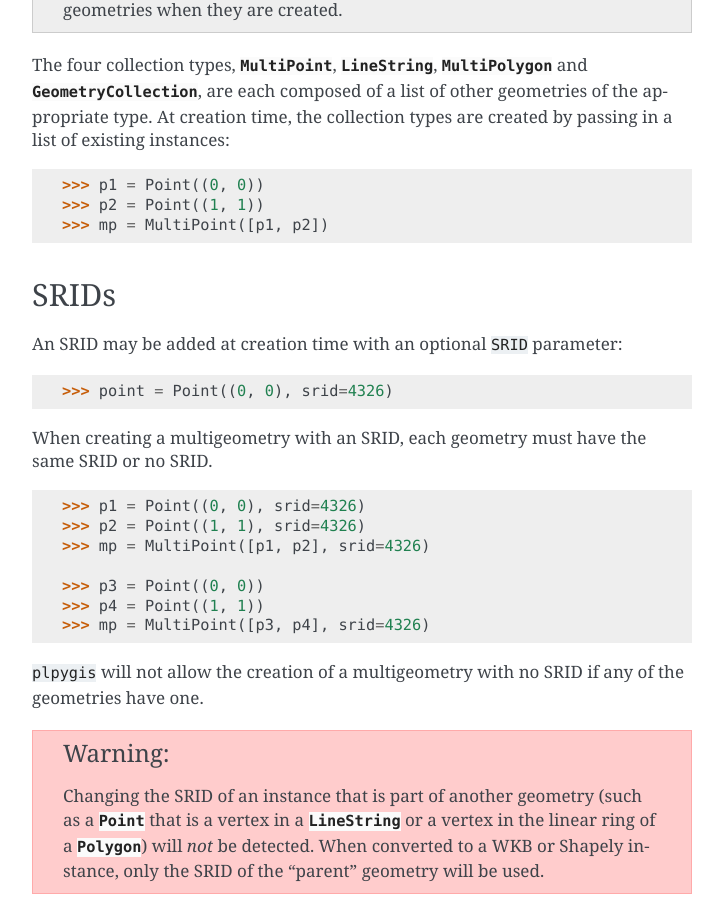
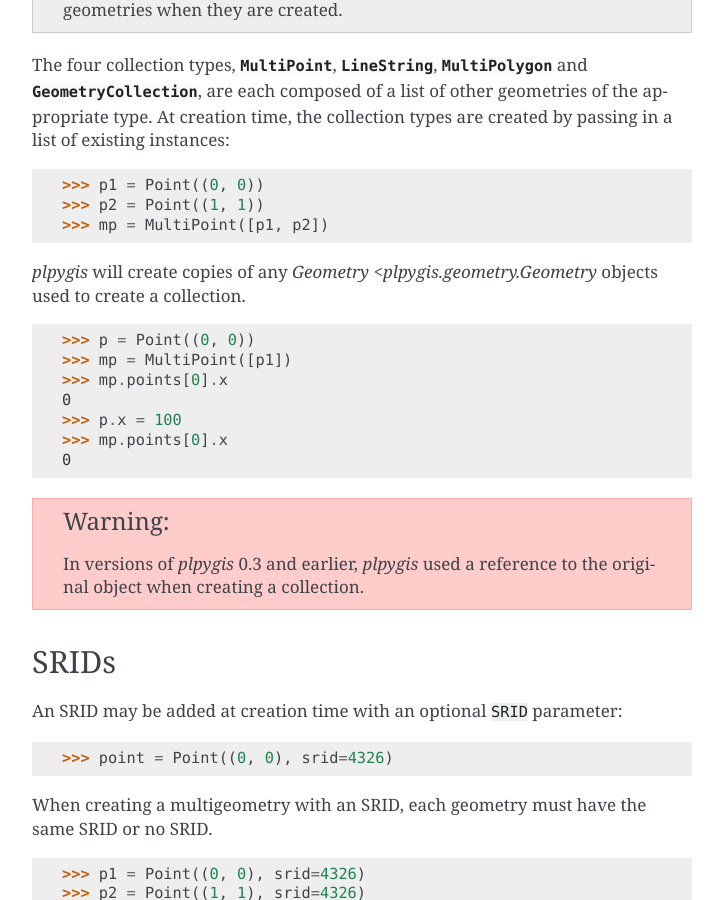
Before and after one commit to bosth/plpygis, a Sphinx documentation site: the page built from doc/source/subclasses.rst, in a window 1280 px wide and 900 px high, scrolled down 1201 px. Shown: the whole window, without its empty margins (388-1111 px from the left). Built offline with Sphinx 7.4.7, drawn with Linux system fonts in a browser that asks for light colours.

Commit message:
Complete copy of geometries when making a multi

```diff
--- a/doc/source/subclasses.rst
+++ b/doc/source/subclasses.rst
@@ -54,6 +54,22 @@ The four collection types, :class:`MultiPoint <plpygis.geometry.MultiPoint>`, :c
     >>> p1 = Point((0, 0))
     >>> p2 = Point((1, 1))
     >>> mp = MultiPoint([p1, p2])
+
+`plpygis` will create copies of any `Geometry <plpygis.geometry.Geometry` objects used to create a collection.
+
+.. code-block:: python
+
+    >>> p = Point((0, 0))
+    >>> mp = MultiPoint([p1])
+    >>> mp.points[0].x
+    0
+    >>> p.x = 100
+    >>> mp.points[0].x
+    0
+
+.. warning::
+
+   In versions of `plpygis` 0.3 and earlier, `plpygis` used a reference to the original object when creating a collection.
 
 SRIDs
 -----
```
Also changed, not shown: 2 other files.
